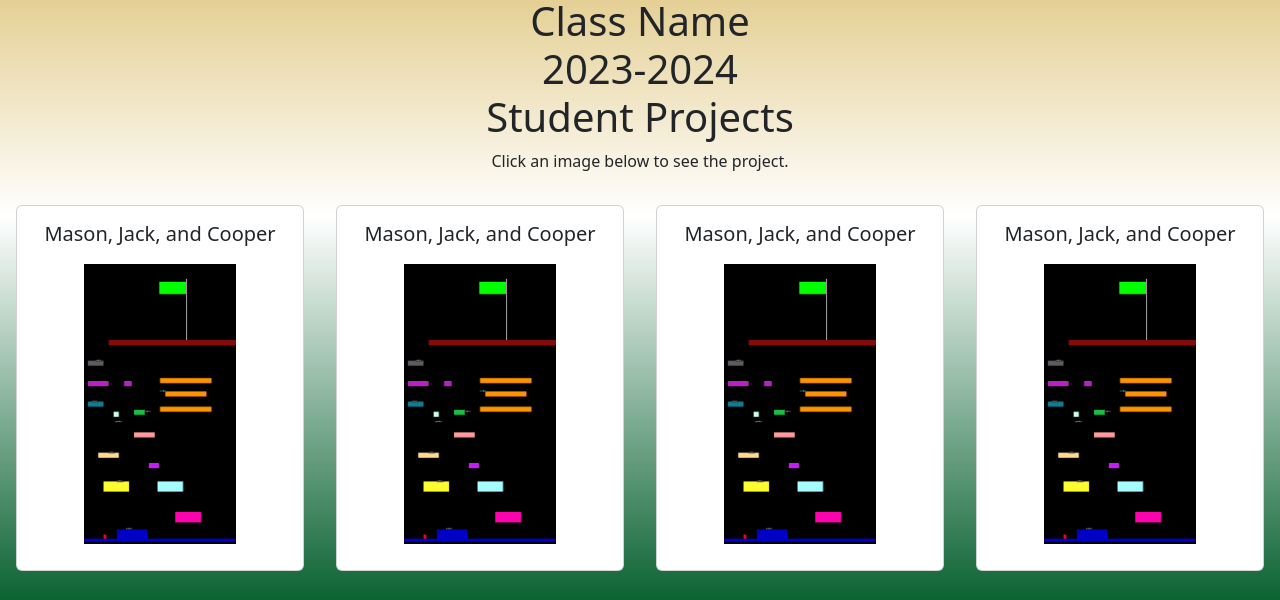
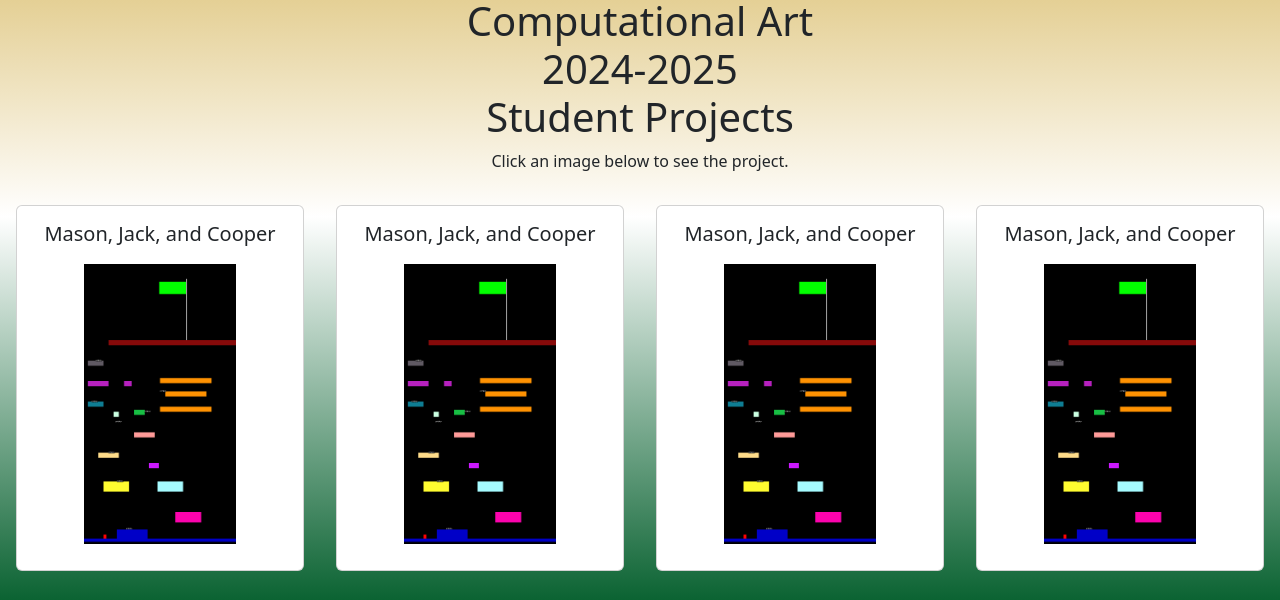
Before and after one commit to SBHS-Computer-Science-Academy/Comp-Art-24-25-projects-for-showcase, a plain HTML site: page index.html in a window 1280 px wide. Shown: the part 183-783 px from the top of the page. Drawn offline with nearby package versions, Linux system fonts and the light colour scheme.

Commit message:
Add class name and year

```diff
--- a/index.html
+++ b/index.html
@@ -6,7 +6,7 @@
   <meta name="viewport" content="width=device-width, initial-scale=1">
   <link href="https://cdn.jsdelivr.net/npm/bootstrap@5.3.3/dist/css/bootstrap.min.css" rel="stylesheet">
   <script src="https://cdn.jsdelivr.net/npm/bootstrap@5.3.3/dist/js/bootstrap.bundle.min.js"></script>
-  <title>Class Name</title>
+  <title>Computational Art</title>
   <link href="style.css" rel="stylesheet" type="text/css" />
   <script src="script.js"></script>
 </head>
@@ -15,7 +15,7 @@
   <img src="images/CSA_logo.png" alt="CS Academy logo" id="logo">
 
   <!-- Remember to change the title in the head element as well! -->
-  <h1>Class Name<br>2023-2024<br>Student Projects</h1>
+  <h1>Computational Art<br>2024-2025<br>Student Projects</h1>
   <p>Click an image below to see the project.</p>
   <!--Create a responsive grid with 4 columns. Add more rows as needed.-->
   <div class="container-fluid mt-3">
```
